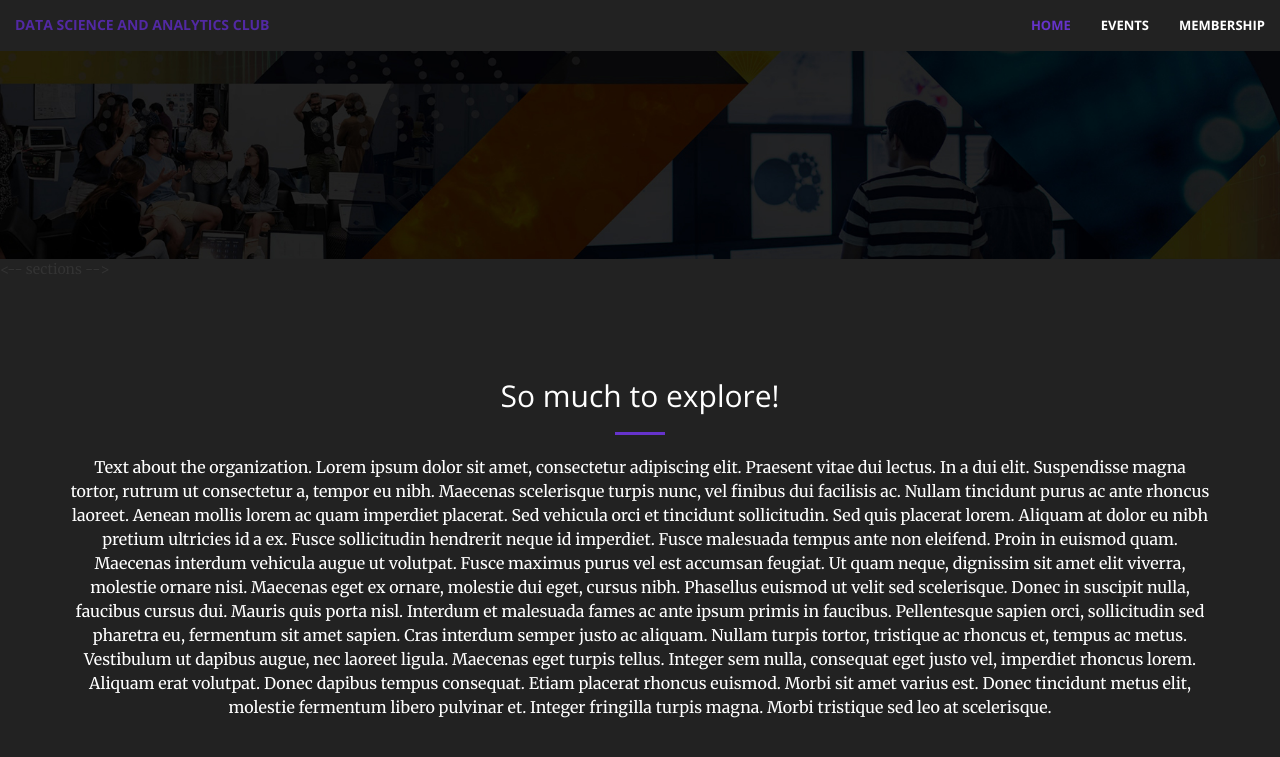
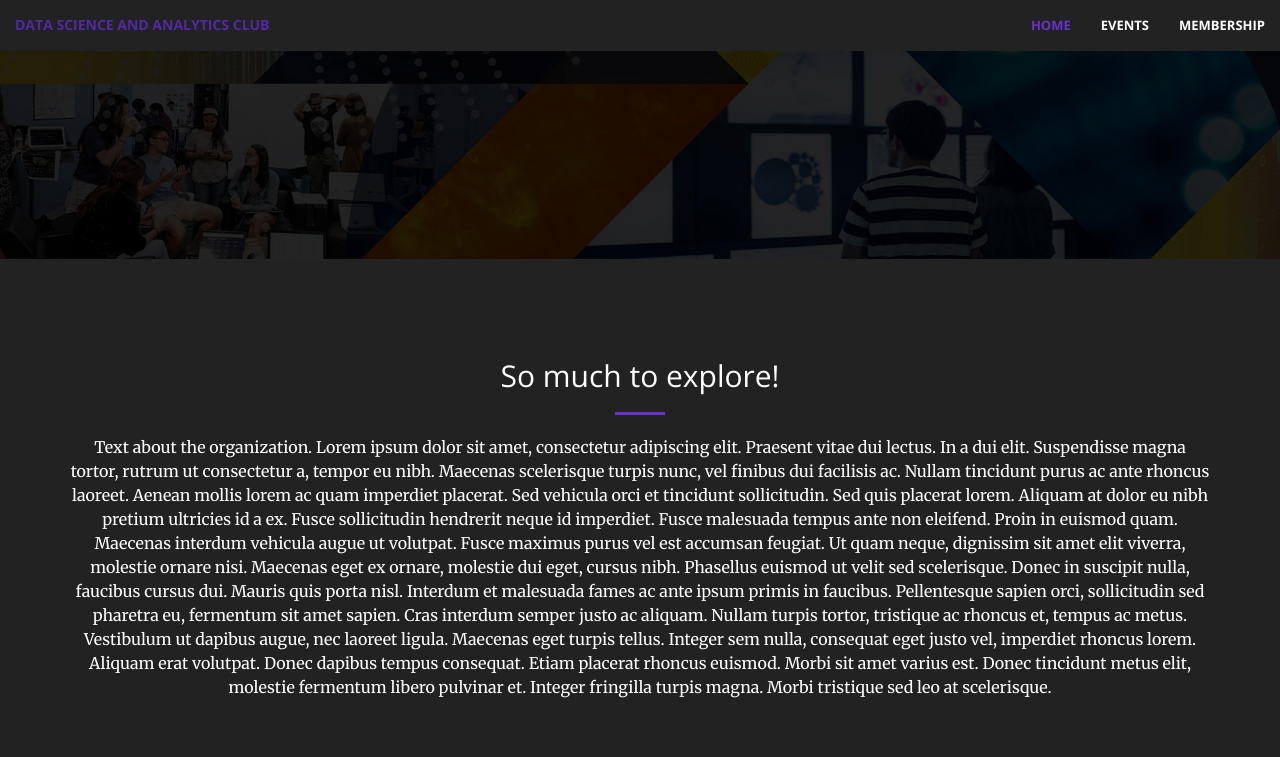
Before and after one commit to bpcox1/DSAC_Project, a Jekyll site: the page built from index.md, in a window 1280 px wide and 900 px high, scrolled down 641 px. Shown: the top 757 px of the window. Built offline with Jekyll 4.4.1, drawn with Linux system fonts in a browser that asks for light colours; nearby versions of some CDN libraries; library files that are not in the unit come from our copies.

Commit message:
fixing comments

```diff
--- a/_layouts/root.html
+++ b/_layouts/root.html
@@ -1,10 +1,11 @@
 <html>
-    <body style="background-color: #222">
-        {% include head.html %} {% include nav.html %} {% include banner.html%}
 
-        <-- sections -->
+<body style="background-color: #222">
+	{% include head.html %} {% include nav.html %} {% include banner.html%}
+
+	<!-- sections -->
 	<div id="#about-us">
-        	{% include about-us.html%} {% include scripts.html %}
+		{% include about-us.html%} {% include scripts.html %}
 	</div>
 
 	<div id="#events">
@@ -18,7 +19,8 @@
 	<div id="#leadership">
 		{% include leadership.html %}
 	</div>
-    </body>
+</body>
 
-    {% include footer.html %}
+{% include footer.html %}
+
 </html>
```
